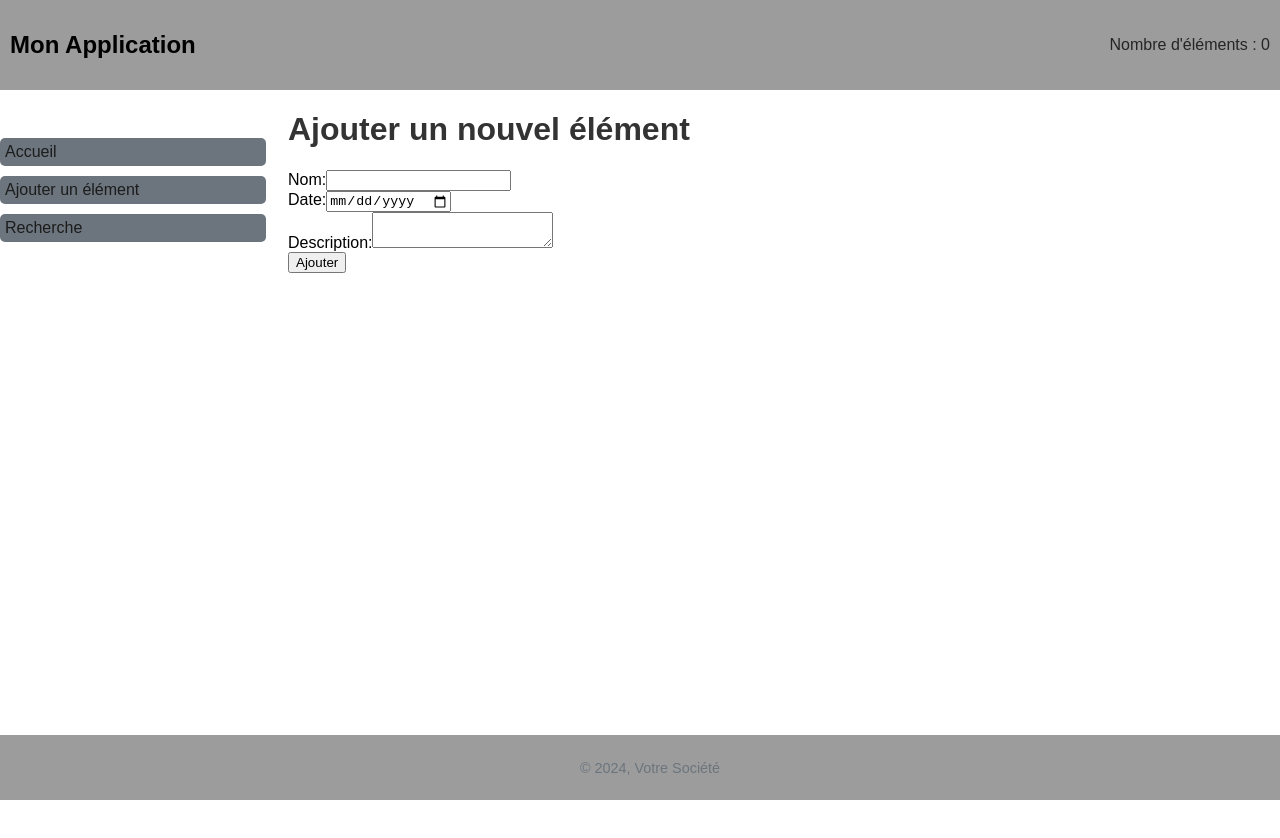
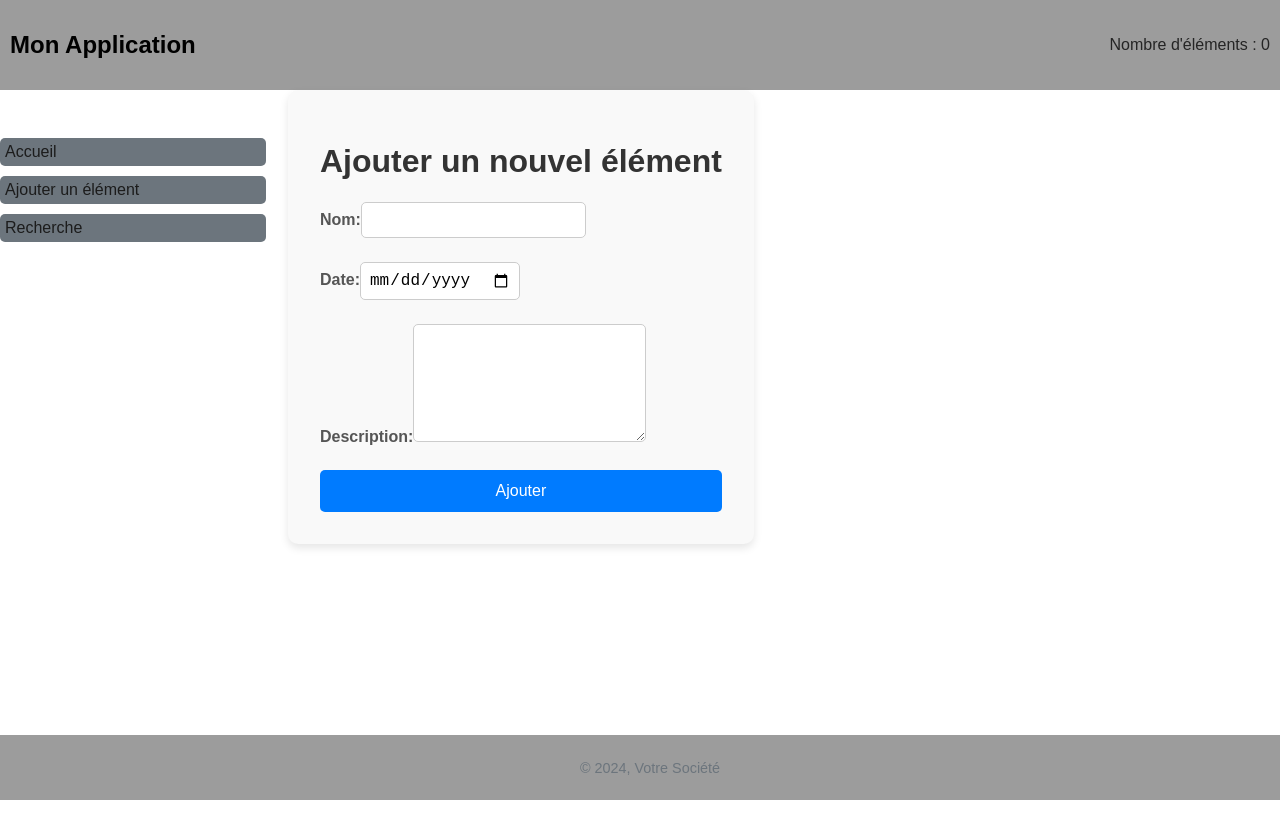
Before and after one commit to dahhou-ilyas/cohabitation_jsf_with_reactjs-, a React (Create React App) app: page /add in a window 1280 px wide. Shown: the top 838 px of the page. Built offline with nearby package versions, Linux system fonts and the light colour scheme; the HTML template or start-up script is replaced by a standard one.

Commit message:
create add-element for iframe

```diff
--- a/src/App.jsx
+++ b/src/App.jsx
@@ -1,4 +1,3 @@
-
 import React, { useState } from 'react';
 import { BrowserRouter as Router, Route, Routes } from 'react-router-dom';
 
@@ -9,25 +8,45 @@ import Home from "./components/Home";
 import Menu from "./components/Menu";
 import Search from "./components/Search";
 
-
 function App() {
   const [itemCount, setItemCount] = useState(0);
-  const [data,setData]=useState([])
+  const [data, setData] = useState([]);
 
   return (
     <Router>
+      <Routes>
+        <Route path="/" element={<>
           <Header itemCount={itemCount} />
-      <div class="separe-content">
+          <div className="separe-content">
             <Menu />
             <div className="main-content">
-          <Routes>
-            <Route path="/" element={<Home />} />
-            <Route path="/add" element={<AddElement setData={setData} setItemCount={setItemCount} />} />
-            <Route path="/search" element={<Search data={data}/>} />
-          </Routes>
+              <Home />
             </div>
           </div>
           <Footer />
+        </>} />
+        <Route path="/add" element={<>
+          <Header itemCount={itemCount} />
+          <div className="separe-content">
+            <Menu />
+            <div className="main-content">
+              <AddElement setData={setData} setItemCount={setItemCount} />
+            </div>
+          </div>
+          <Footer />
+        </>} />
+        <Route path="/add-element" element={<AddElement setData={setData} setItemCount={setItemCount} />} />
+        <Route path="/search" element={<>
+          <Header itemCount={itemCount} />
+          <div className="separe-content">
+            <Menu />
+            <div className="main-content">
+              <Search data={data} />
+            </div>
+          </div>
+          <Footer />
+        </>} />
+      </Routes>
     </Router>
   );
 }
--- a/src/components/AddElement.jsx
+++ b/src/components/AddElement.jsx
@@ -1,39 +1,59 @@
 import React, { useState } from 'react';
 
-const AddElement = ({ setItemCount,setData }) => {
+const AddElement = ({ setItemCount, setData }) => {
   const [name, setName] = useState('');
   const [date, setDate] = useState('');
   const [description, setDescription] = useState('');
 
   const handleSubmit = (e) => {
     e.preventDefault();
-    // Logique pour ajouter un nouvel élément ici
-    // Mettre à jour le compteur d'éléments
+    const newItem = { name, date, description };
     setItemCount(prevCount => prevCount + 1);
-    setData(prev=>[...prev,{name:name,date:date,description:description}])
-    // Réinitialiser les valeurs du formulaire
+    setData(prev => [...prev, newItem]);
+
+    // Envoyer le message à l'application parent (JSF)
+    window.parent.postMessage(newItem, '*');
+
+
     setName('');
     setDate('');
     setDescription('');
   };
 
   return (
-    <div>
-      <h1>Ajouter un nouvel élément</h1>
-      <form onSubmit={handleSubmit}>
-        <div>
-          <label>Nom:</label>
-          <input type="text" value={name} onChange={e => setName(e.target.value)} required />
+    <div className="container">
+      <h1 className="title">Ajouter un nouvel élément</h1>
+      <form className="form" onSubmit={handleSubmit}>
+        <div className="form-group">
+          <label className="label">Nom:</label>
+          <input
+            type="text"
+            className="input"
+            value={name}
+            onChange={e => setName(e.target.value)}
+            required
+          />
         </div>
-        <div>
-          <label>Date:</label>
-          <input type="date" value={date} onChange={e => setDate(e.target.value)} required />
+        <div className="form-group">
+          <label className="label">Date:</label>
+          <input
+            type="date"
+            className="input"
+            value={date}
+            onChange={e => setDate(e.target.value)}
+            required
+          />
         </div>
-        <div>
-          <label>Description:</label>
-          <textarea value={description} onChange={e => setDescription(e.target.value)} required />
+        <div className="form-group">
+          <label className="label">Description:</label>
+          <textarea
+            className="textarea"
+            value={description}
+            onChange={e => setDescription(e.target.value)}
+            required
+          />
         </div>
-        <button type="submit">Ajouter</button>
+        <button type="submit" className="button">Ajouter</button>
       </form>
     </div>
   );
--- a/src/index.css
+++ b/src/index.css
@@ -85,3 +85,60 @@ a {
   text-decoration: none;
   color: #1c1c1c;
 }
+
+
+.container {
+  margin: 0 auto;
+  padding: 2rem;
+  max-width: 500px;
+  background-color: #f9f9f9;
+  border-radius: 10px;
+  box-shadow: 0 4px 8px rgba(0, 0, 0, 0.1);
+}
+
+.title {
+  text-align: center;
+  color: #333;
+}
+
+.form {
+  display: flex;
+  flex-direction: column;
+}
+
+.form-group {
+  margin-bottom: 1.5rem;
+}
+
+.label {
+  margin-bottom: 0.5rem;
+  font-weight: bold;
+  color: #555;
+}
+
+.input,
+.textarea {
+  padding: 0.5rem;
+  border: 1px solid #ccc;
+  border-radius: 5px;
+  font-size: 1rem;
+}
+
+.textarea {
+  min-height: 100px;
+}
+
+.button {
+  padding: 0.75rem;
+  border: none;
+  border-radius: 5px;
+  background-color: #007BFF;
+  color: white;
+  font-size: 1rem;
+  cursor: pointer;
+  transition: background-color 0.3s;
+}
+
+.button:hover {
+  background-color: #0056b3;
+}
```
Lines whose indentation alone changed are shown as unchanged.
